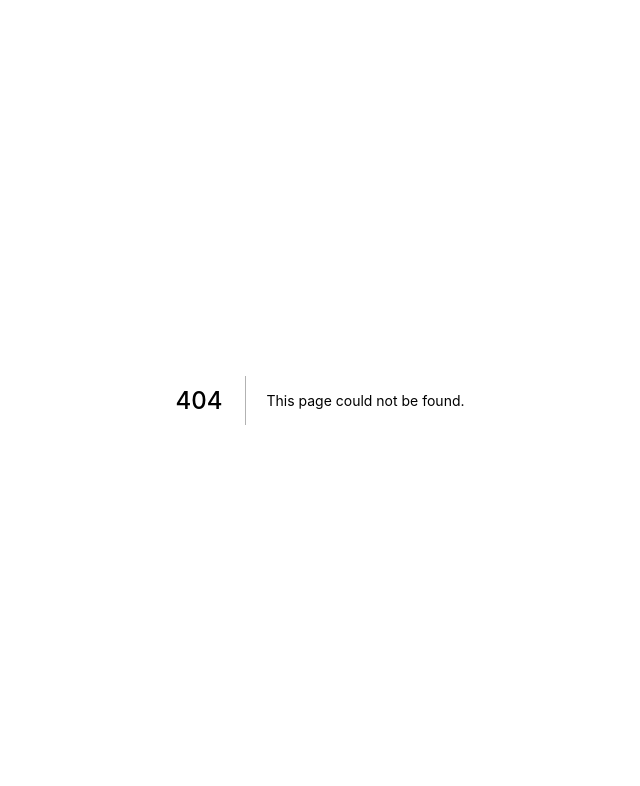
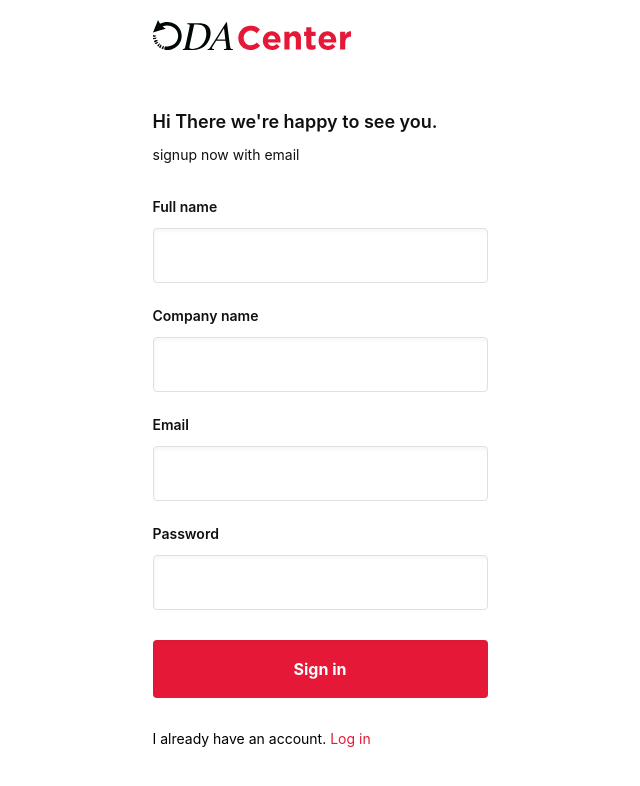
Before and after one commit to digitalgregg/rpc-on-demand-advisors-client, a Next.js app: page /signup in a window 1280 px wide. Before the commit this address had no page. Shown: the top 786 px of the page, without its empty margins (320-960 px from the left). Built offline with nearby package versions, Linux system fonts and the light colour scheme.

Commit message:
signup-mobo

```diff
--- /dev/null
+++ b/pages/signup/index.tsx
@@ -0,0 +1,78 @@
+import React from "react";
+import Image from "next/image";
+import Link from "next/link";
+
+const Signup = () => {
+  const label = "font-semibold text-[14px] leading-[19.07px] text-[#101010]";
+  const input =
+    "xs:w-[335px] xs:h-[55px] text-[#6D6D6D] text-[14px] font-normal border border-[#E0E0E0] rounded xs:mt-[10px] xs:px-[20px] xs:mb-[20px]";
+  return (
+    <div className="xs:max-w-[375px] xs:px-[20px] mx-auto">
+      <div className="xs:w-[335px]">
+        <div className="xs:mt-[19.93px] xs:mb-[60px]">
+          <img
+            src="/img/logo.svg"
+            alt="logo"
+            className="xs:w-[198px] xs:h-[30.19px]"
+          />
+        </div>
+        <h2 className="text-[#101010] font-semibold text-[18px] leading-[24.51px] xs:mb-[10px]">
+          Hi There we&apos;re happy to see you.
+        </h2>
+        <h3 className="text-[#101010] font-normal text-[14px] leading-[19.07px] xs:mb-[30px]">
+          signup now with email
+        </h3>
+        <form>
+          <label className={label}>Full name</label>
+          <input
+            type="text"
+            name="name"
+            className={input}
+            style={{ boxShadow: " inset 1px 3px 3px rgba(0, 0, 0, 0.03)" }}
+          />
+
+          <label className={label}>Company name</label>
+          <input
+            type="text"
+            name="companyName"
+            className={input}
+            style={{ boxShadow: " inset 1px 3px 3px rgba(0, 0, 0, 0.03)" }}
+          />
+
+          <label className={label}>Email</label>
+          <input
+            type="email"
+            name="email"
+            className={input}
+            style={{ boxShadow: " inset 1px 3px 3px rgba(0, 0, 0, 0.03)" }}
+          />
+
+          <label className={label}>Password</label>
+          <input
+            type="password"
+            name="password"
+            className={input}
+            style={{
+              boxShadow: " inset 1px 3px 3px rgba(0, 0, 0, 0.03)",
+              marginBottom: "30px",
+            }}
+          />
+          <button
+            className="bg-[#E51937] text-[#FFFFFF] xs:text-[16px] xs:mb-[30px] xs:font-bold xs:w-[335px] xs:h-[58px] rounded flex justify-center items-center"
+            style={{ boxShadow: " inset 1px 3px 3px rgba(0, 0, 0, 0.03)" }}
+          >
+            Sign in
+          </button>
+        </form>
+        <h3 className="xs:font-normal xs:text-[14px] xs:mb-[82px]">
+          I already have an account.{" "}
+          <Link href="/login">
+            <span className="text-[#E51937] cursor-pointer">Log in</span>
+          </Link>
+        </h3>
+      </div>
+    </div>
+  );
+};
+
+export default Signup;
```
Also changed, not shown: pages/index.tsx (+8 -10 lines), public/img/logo.svg (added).
